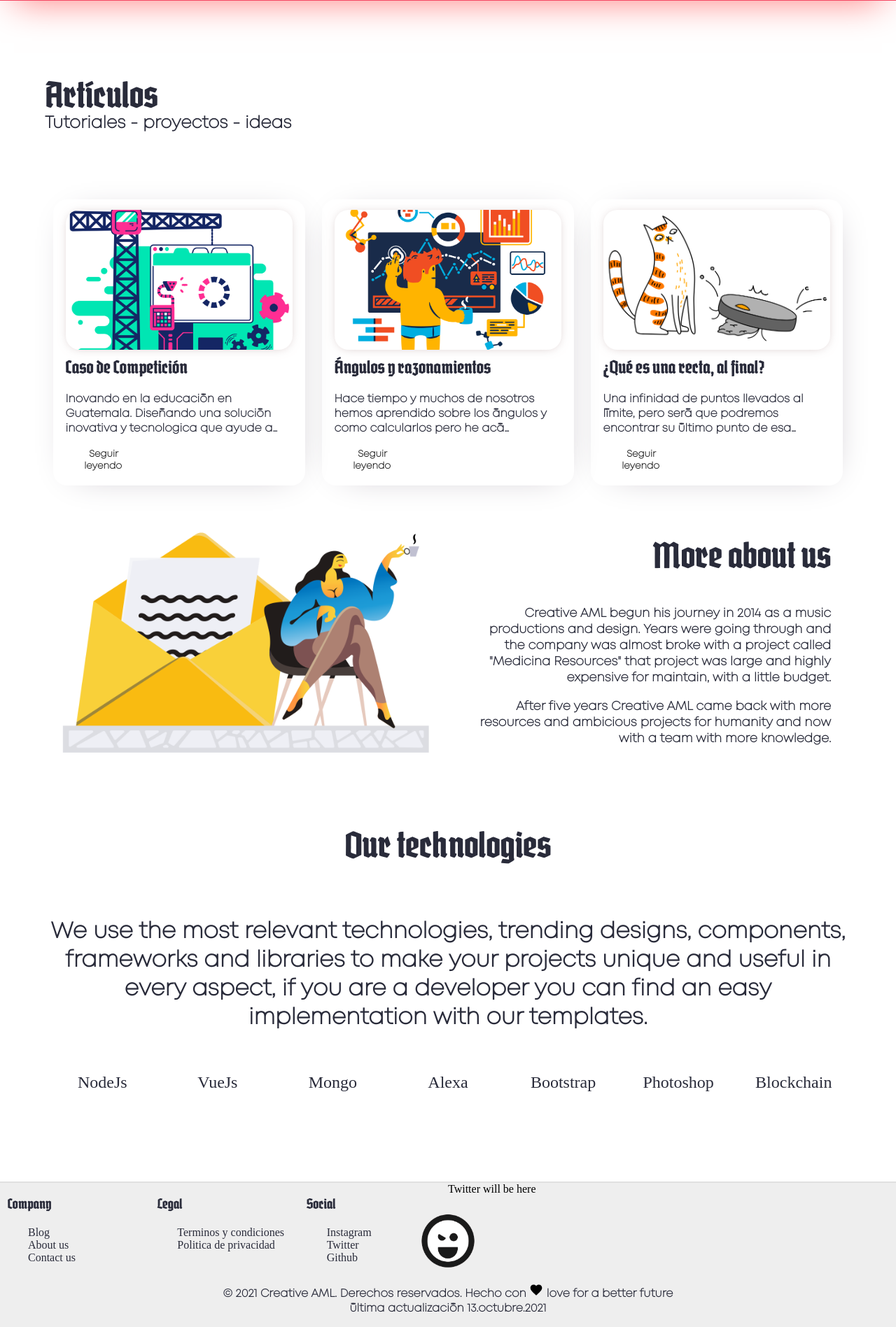
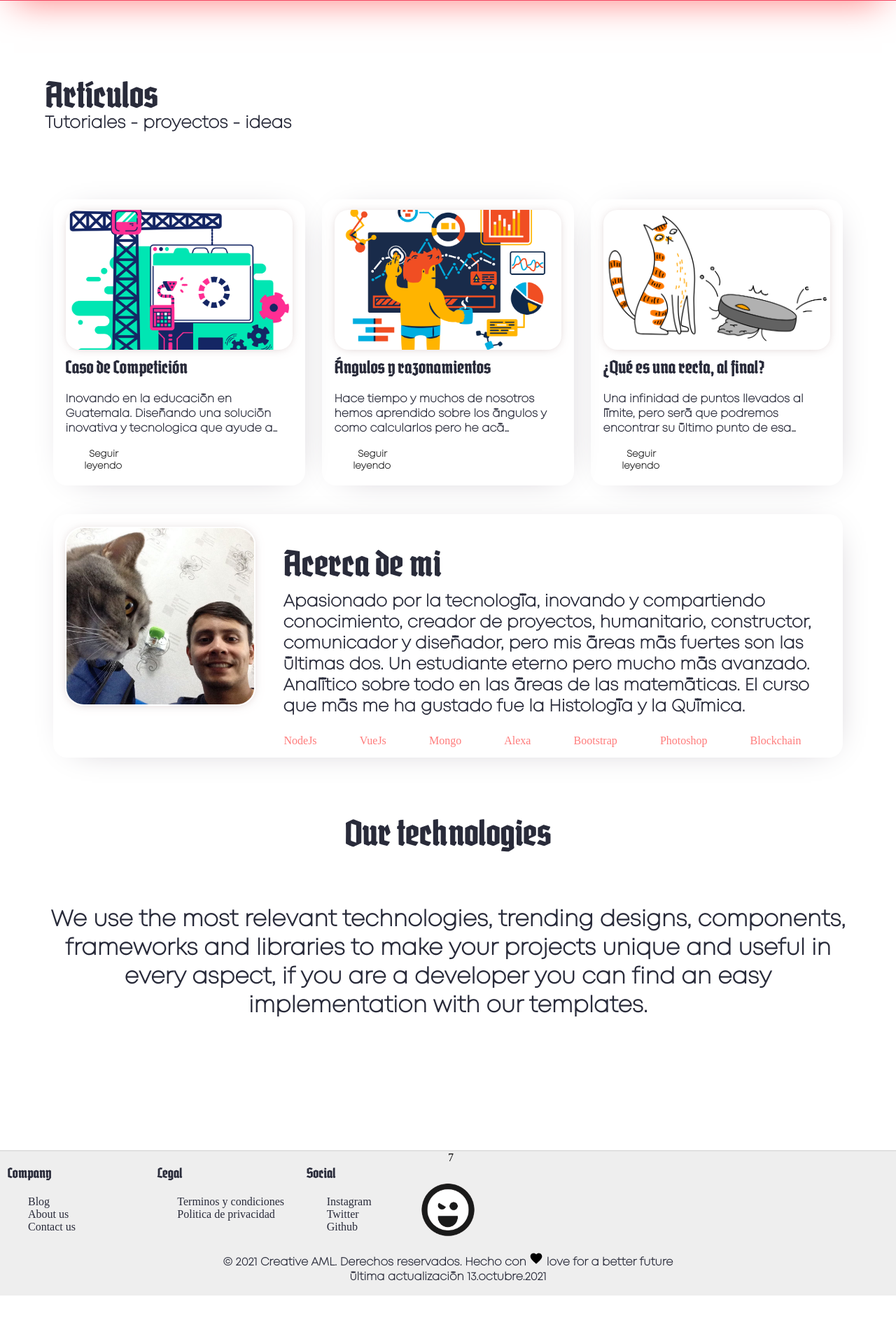
Before and after one commit to jorgeAML/creativeaml, a Jekyll site: the page built from index.markdown, in a window 1280 px wide. Shown: the part 902-2799 px from the top of the page at 70% size. Built offline with Jekyll 4.4.1, drawn with Linux system fonts in a browser that asks for light colours; some web fonts are replaced; after the commit the page ends 2754 px from its top, so only the background shows below that.

Commit message:
Cambios drasticos

```diff
--- a/_includes/footer.html
+++ b/_includes/footer.html
@@ -29,7 +29,7 @@
         </div>
       </div>
       <div class="column2">
-        Twitter will be here
+        7
       </div>
     </div>
   </div>
--- a/_layouts/defaultHome.html
+++ b/_layouts/defaultHome.html
@@ -81,14 +81,31 @@
           -->
          <section id="part4">
            <div class="container-column">
-            <div class="container-row">
+            <div class="container-row card-design-1">
+              <div class="jaconda-container">
+                <img class="jaconda" src="{{page.image10}}">
+              </div>
+              <div class="me-container">
+                <h1 class="text-3rem">{{page.part4-titulo}}</h1>
+                <p class="fontSize2 margin-t-4">{{page.part4-legend}}</p>
+                <div class="container-nowrap">
+                  <div class="column4 tags-margin"><a href="https://nodejs.org/en/" class="tags">NodeJs</a></div>
+                  <div class="column4 tags-margin"><a href="https://vuejs.org/" class="tags">VueJs</a></div>
+                  <div class="column4 tags-margin"><a href="https://www.mongodb.com/" class="tags">Mongo</a></div>
+                  <div class="column4 tags-margin"><a href="https://developer.amazon.com/en-US/alexa" class="tags">Alexa</a></div>
+                  <div class="column4 tags-margin"><a href="https://getbootstrap.com/" class="tags">Bootstrap</a></div>
+                  <div class="column4 tags-margin"><a href="https://www.photoshop.com/en" class="tags">Photoshop</a></div>
+                  <div class="column4 tags-margin"><a href="https://www.blockchain.com/" class="tags">Blockchain</a></div>
+                </div>
+              </div>
+              <!--
               <div class="column2">
                 <img class="jaconda" src="{{page.image10}}">
               </div>
               <div class="column2">
                 <h1 class="align-right padding-left-right-5 text-3rem">{{page.part4-titulo}}</h1>
                 <p class="align-right padding-left-right-5 text-1_1rem">{{page.part4-legend}}</p>
-                <p class="align-right padding-left-right-5 text-1_1rem">{{page.part4-legend2}}</p>
+                -->
               </div>
             </div>
            </div>
@@ -100,13 +117,7 @@
           </div>
           <div class="container-column">
             <div class="container-nowrap">
-              <div class="column4 center-text tags-margin"><a href="https://nodejs.org/en/" class="tags fontSize2 node">NodeJs</a></div>
-              <div class="column4 center-text tags-margin"><a href="https://vuejs.org/" class="tags fontSize2 vue">VueJs</a></div>
-              <div class="column4 center-text tags-margin"><a href="https://www.mongodb.com/" class="tags fontSize2 mongo">Mongo</a></div>
-              <div class="column4 center-text tags-margin"><a href="https://developer.amazon.com/en-US/alexa" class="tags fontSize2 alexa">Alexa</a></div>
-              <div class="column4 center-text tags-margin"><a href="https://getbootstrap.com/" class="tags fontSize2 bootstrap">Bootstrap</a></div>
-              <div class="column4 center-text tags-margin"><a href="https://www.photoshop.com/en" class="tags fontSize2 photoshop">Photoshop</a></div>
-              <div class="column4 center-text tags-margin"><a href="https://www.blockchain.com/" class="tags fontSize2 blockchain">Blockchain</a></div>
+
           </div>
          </section>
           {% include footer.html %}
--- a/assets/css/blog.css
+++ b/assets/css/blog.css
@@ -25,10 +25,6 @@
 .nav-aml {
     border-bottom: 3px solid var(--c-color-g);
     padding: 1%;
-}
-.column4 {
-    align-self: center;
-    flex: 1 1 25%;
 }
   #first {
     margin: 5% 0 0 0;
--- a/assets/css/landing.css
+++ b/assets/css/landing.css
@@ -75,8 +75,8 @@
     .container-nowrap {
         display: flex;
         flex-flow: row nowrap;
-        justify-content: center;
-        align-items: flex-start;
+        justify-content: left;
+        align-items: stretch;
     }
 
     .container-70 {
@@ -179,8 +179,7 @@
         margin: 0;
         border-radius: 20px;
         object-fit: cover;
-        box-shadow: 0px 1px 15px -5px rgba(184,159,159,0.75);;
-        background-blend-mode: soft-light;
+        box-shadow: 0px 1px 15px -5px rgba(184,159,159,0.75);
     }
     .card-design-1 > h6 {
         line-height: 0.1px;
@@ -201,8 +200,37 @@
     PARTE 4 SECTION
     /////////////////////////////////////*/
     .jaconda {
-        width: 100%;
+        border-radius: 10%;
+        width: 30%;
+        height: 30%;
+        margin: 2%;
+        border: 2px solid var(--color-white);
+        object-fit: cover;
+        box-shadow: 0px 1px 15px -5px rgba(184,159,159,0.75);
     }
+    .jaconda-container {
+        order: 1;
+        flex: 1 5 30%;
+        margin-right: -50%;
+
+    }
+    .me-container {
+        order: 2;
+        flex: 1 1 10%;
+    }
+    .me-container > p {
+        width: 800px;
+    }
+    .tags {
+        border-radius: 5px;
+        color: var(--c-color-p)
+    }
+    .tags-margin {
+        margin: 0 1px 15px 1px;
+    }
+    /*///////////////////////////////////
+    PARTE 4 SECTION FINALIZA
+    /////////////////////////////////////*/
     .align-right {
         text-align: right;
     }
@@ -242,8 +270,7 @@
         align-self: center;
     }
     .column4 {
-        flex: 1 1 25%;
-        align-items: center;
+        flex: 1 1 auto;
     }
     .fontSize2 {
         font-size: 1.5em;
--- a/assets/css/rules.css
+++ b/assets/css/rules.css
@@ -98,9 +98,6 @@ p {
 }
 a {
     text-decoration: none;
-    color: var(--c-color-link2);
-}
-a:visited {
     color: var(--c-color-link2);
 }
 a:hover {
--- a/index.markdown
+++ b/index.markdown
@@ -30,7 +30,7 @@ image6: assets/images/phone.jpg
 image7: assets/images/header.jpg
 #image8: assets/images/development2.jpg
 #image9: assets/images/training.jpg
-image10: assets/images/jaconda-9.png
+image10: assets/images/catame.jpg
 logo: assets/images/logo2non.png
 logo2: assets/images/logo2white.png
 logojekyll1: assets/images/jekyll-logo-black-red-transparent.png
@@ -81,9 +81,8 @@ part3-carta3-titulo: Blockchain
 part3-carta3-parrafo: Build with us the new generation of the internet, explore our resources, projects and advices from our experiences using this technologies.
 
 ### PART 4 ###
-part4-titulo: More about us
-part4-legend: Creative AML begun his journey in 2014 as a music productions and design. Years were going through and the company was almost broke with a project called "Medicina Resources" that project was large and highly expensive for maintain, with a little budget.
-part4-legend2: After five years Creative AML came back with more resources and ambicious projects for humanity and now with a team with more knowledge.
+part4-titulo: Acerca de mi
+part4-legend: Apasionado por la tecnología, inovando y compartiendo conocimiento, creador de proyectos, humanitario, constructor, comunicador y diseñador, pero mis áreas más fuertes son las últimas dos. Un estudiante eterno pero mucho más avanzado. Analítico sobre todo en las áreas de las matemáticas. El curso que más me ha gustado fue la Histología y la Química.
 
 ### PART 5 ###
 part5-titulo: Our technologies
```
Also changed, not shown: assets/images/backme.JPG (added), assets/images/catame.JPG (added), assets/images/jaconda-9.png (deleted).
